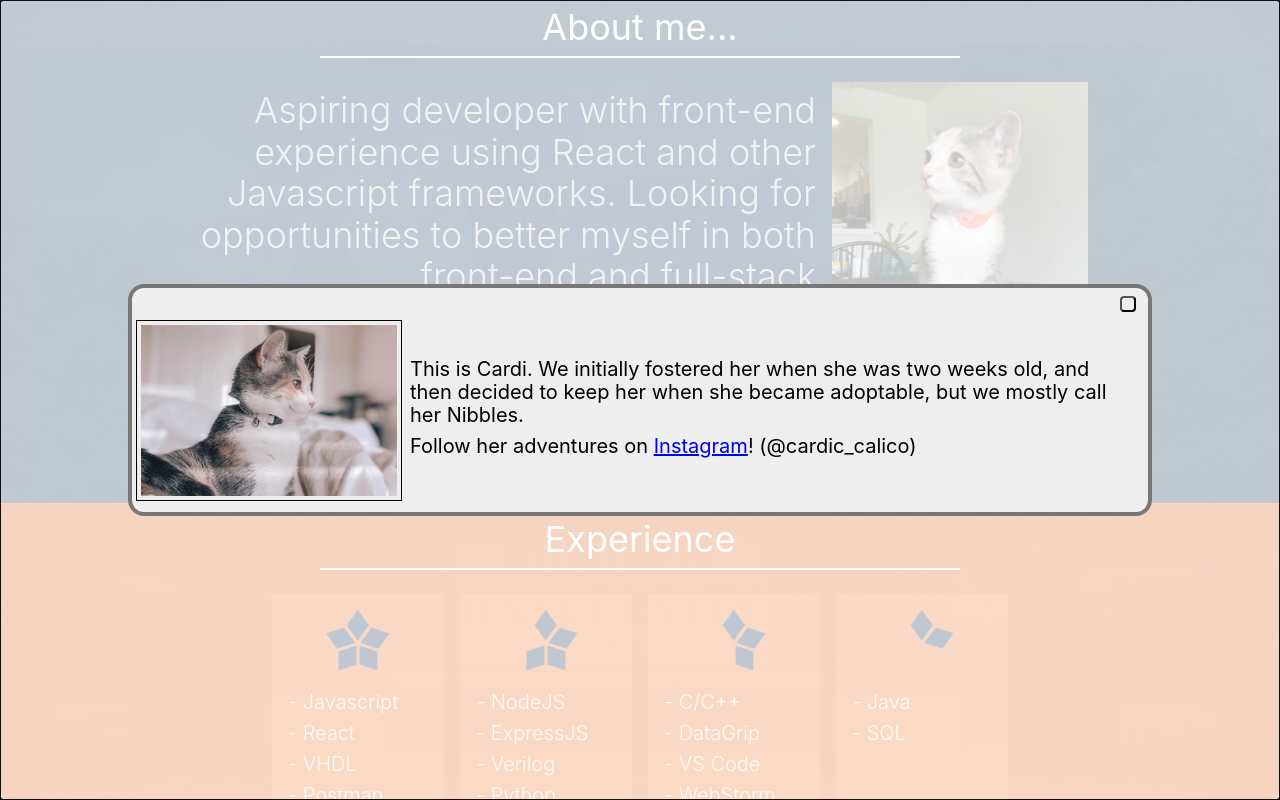
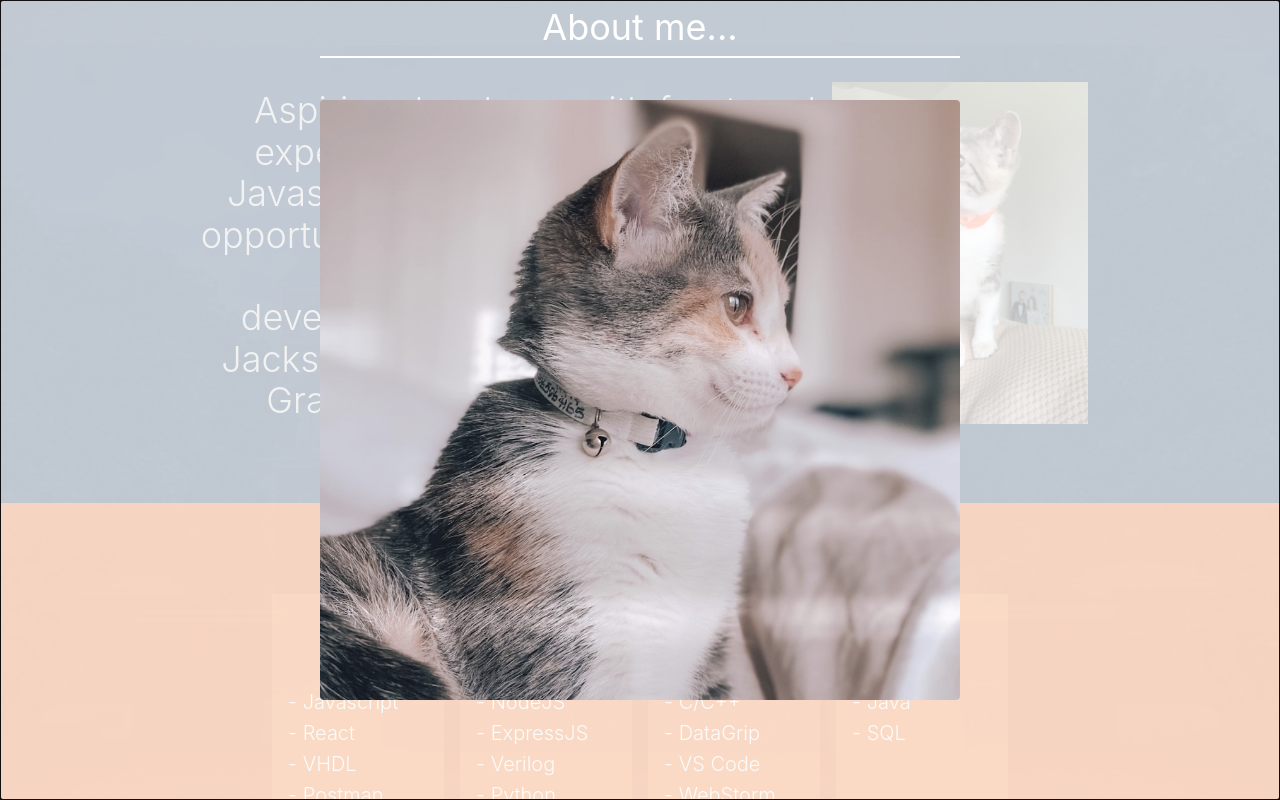
Before and after one commit to heyitsaking/heyitsaking.github.io, a React (Create React App) app: page / in a window 1280 px wide. Both pictures are taken after a click on the element "Cardi". Shown: the part 809-1609 px from the top of the page. Built offline with nearby package versions, Linux system fonts and the light colour scheme.

Commit message:
fixed style in App.js, reworked NibDisplay modal

```diff
--- a/src/App.js
+++ b/src/App.js
@@ -71,7 +71,7 @@ class App extends React.Component {
                         </div>
                     </InfoPanel>
                 </div>
-                <footer className={`code bt bw2 b--dark-blue`} style={{'background-image':'linear-gradient(to right, #F4F4F4, rgba(204, 204, 204, .7))'}}>
+                <footer className={`code bt bw2 b--dark-blue`} style={{'backgroundImage':'linear-gradient(to right, #F4F4F4, rgba(204, 204, 204, .7))'}}>
                     <div className={`flex-ns flex-row ph5-l w-100 ph4-m pt3 f5`}>
                         <img src={require(`./images/crown.png`)}
                             alt={`Crown Icon`}
--- /dev/null
+++ b/src/components/NibDisplay/NibDisplay.css
@@ -0,0 +1,3 @@
+.frame {
+    background-image: url(nib.jpg);
+}
--- a/src/components/NibDisplay/NibDisplay.js
+++ b/src/components/NibDisplay/NibDisplay.js
@@ -1,26 +1,20 @@
 import React from 'react';
+import './NibDisplay.css';
 
 const NibDisplay = ({onClick}) => {
     return (
-        <div className={`dt center pv1-m pv1-ns bg-light-gray mw8-l w-80-ns w-90 ba b--gray bw2 br4`}>
-            <div className={`flex flex-row-reverse h1 mv1 mr1-ns`}>
-                <button
-                   onClick={onClick}
-                   className={`w1 h1 bg-transparent br2 mr2 relative-ns relative`}></button>
-            </div>
-            <div className={`db-ns flex flex-column items-center pr1-ns`}>
-                <div className={`db dtc-ns pl1-ns pa1`}>
-                    <img src={require(`../../images/nib.jpg`)} alt="A bright blue sky"
-                         className={`mw5 w5-ns ba pa1`}/>
-                </div>
-                <div className={`db dtc-ns v-mid ph2 pr2-ns pl1-ns f4-l f5`}>
-                    <div>
-                        This is Cardi. We initially fostered her when she was two weeks old, and then
-                        decided to keep her when she became adoptable, but we mostly call her Nibbles.
-                    </div>
-                    <div className={`pv2`}>
+        <div className={`frame h-75-ns h-50 w-50-ns w-75 hide-child dt br2 cover bg-center`}>
+            <div className={`w-100 h-100 child bg-black-60`}>
+                <button onClick={onClick} className={`bg-transparent ml2 mt2 h1 w1`}></button>
+                <div className={`child flex justify-center flex-column v-mid w-100 h-100 white tc-ns ph4 f3-ns`}>
+                    This is Cardi. We initially fostered her when she was two weeks
+                    old, and then decided to keep her when she became adoptable,
+                    but we mostly call her Nibbles.
+                    <div className={`white pt3`}>
                         Follow her adventures on <a
-                        href={`https://www.instagram.com/cardic_calico/?igshid=h7riz1jen7v6`}>Instagram</a>! (@cardic_calico)
+                        href={`https://www.instagram.com/cardic_calico/?igshid=h7riz1jen7v6`}
+                        target={`_blank`}
+                        className={`white`}>Instagram</a>! (@cardic_calico)
                     </div>
                 </div>
             </div>
```
Also changed, not shown: src/components/NibDisplay/nib.jpg (added).
